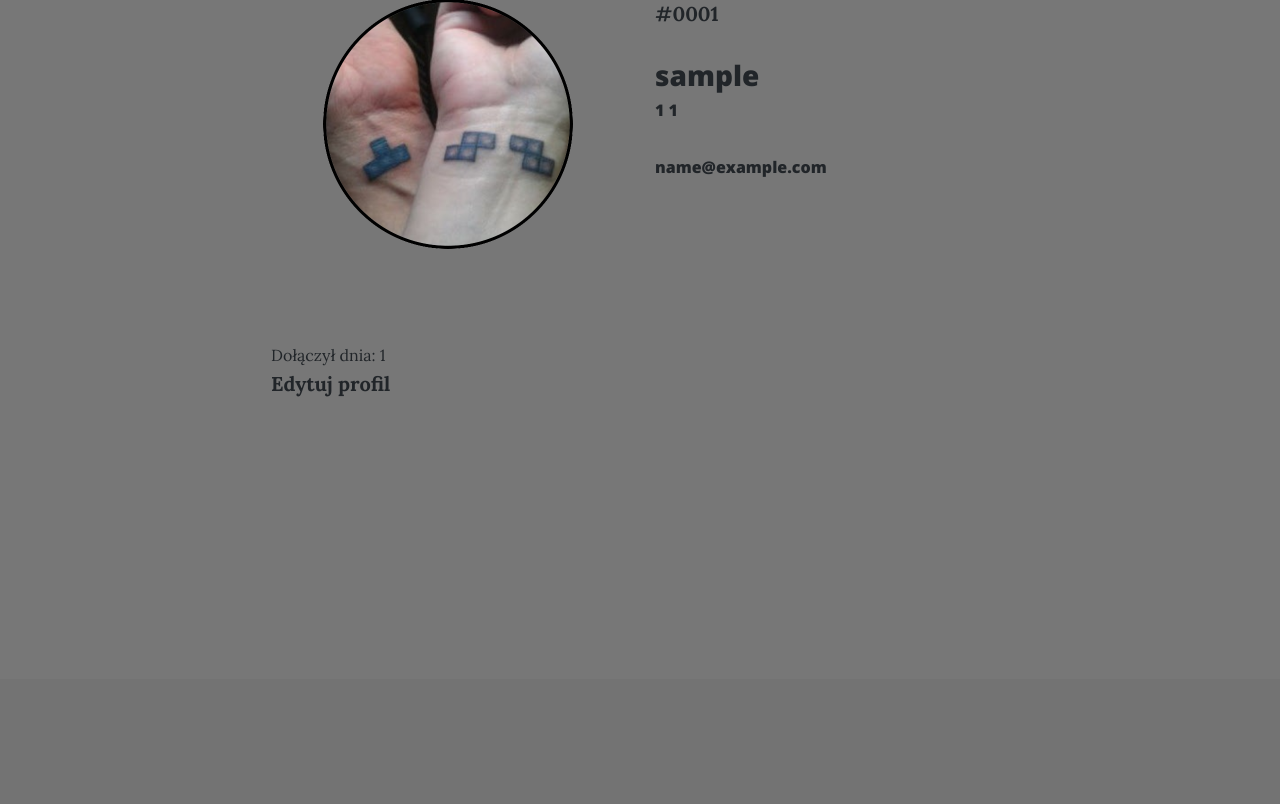
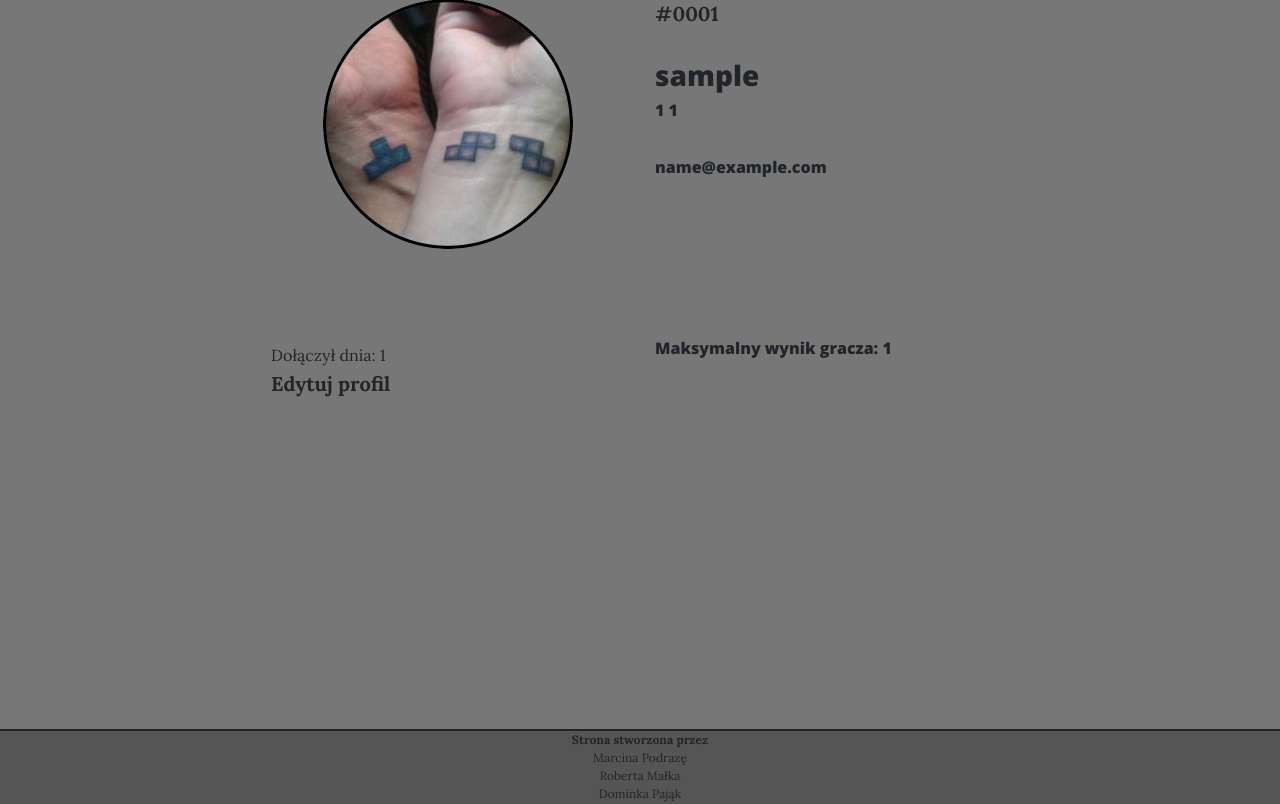
Before and after one commit to dpajak99/php_tetris, a PHP site: page /index.php?page=profile in a window 1280 px wide. Shown: the part 121-925 px from the top of the page. Before the commit the page ends 518 px from the top, so only its background shows below. Run offline with PHP 8.4, Linux system fonts and the light colour scheme; the visitor is signed in with stand-in values (Sample User, id 1); data that the repository does not hold is empty.

Commit message:
Fifth update

```diff
--- a/alert.php
+++ /dev/null
@@ -1,5 +0,0 @@
-<div class="container">
-      <div class="alert alert-primary" role="alert">
-        This is a primary alert—check it out!
-      </div>
-</div>
--- a/css/nasze.css
+++ b/css/nasze.css
@@ -1,7 +1,13 @@
-.profileTable {
-
+.tresc {
+    width: 60%;
+    text-align: center;
 }
 
-.testpajak {
-    color:red;
+.row {
+    text-align: left;
 }
+
+.avRanking {
+    width: 40px;
+    height: 40px;
+}
--- a/db/editprofileSend.php
+++ b/db/editprofileSend.php
@@ -20,7 +20,7 @@ try{
 				$_SESSION = array();
 				session_destroy();
 				session_start();
-				$zapytanie = $pdo->query("SELECT id_gracza, imie, nazwisko, nick, email, data_dolaczenia, id_avatar FROM gracz WHERE email = '".$newEmail."' AND haslo = '".$newPassword."';");
+				$zapytanie = $pdo->query("SELECT gracz.id_gracza, max(punkty) as 'max_punkty', imie, nazwisko, nick, email, data_dolaczenia, id_avatar FROM gracz INNER JOIN sesja ON gracz.id_gracza = sesja.id_gracza WHERE email = '".$newEmail."' AND haslo = '".$newPassword."';");
             foreach($zapytanie as $wiersz){
                 $_SESSION['id_user'] = $wiersz['id_gracza'];
                 $_SESSION['imie'] = $wiersz['imie'];
@@ -29,8 +29,9 @@ try{
                 $_SESSION['email'] = $wiersz['email'];
                 $_SESSION['data_dolaczenia'] = $wiersz['data_dolaczenia'];
                 $_SESSION['id_avatar'] = $wiersz['id_avatar'];
+                $_SESSION['max_punkty'] = $wiersz['max_punkty'];
             }
-					$_SESSION['active'] = true;
+					$_SESSION['active'] = 'true';
 
 				header("Location: ../index.php?page=profile");
             }else{
--- a/db/logowanie.php
+++ b/db/logowanie.php
@@ -21,7 +21,7 @@ try{
         $row_count = $check->rowCount();
         if ($row_count == 1) {
             echo "Hasło prawidłowe!<br />Pomyślnie zalogowano!<br /><br />";
-            $zapytanie = $pdo->query("SELECT id_gracza, imie, nazwisko, nick, email, data_dolaczenia, id_avatar FROM gracz WHERE email = '".$email."' AND haslo = '".$haslo."';");
+            $zapytanie = $pdo->query("SELECT gracz.id_gracza, max(punkty) as 'max_punkty', imie, nazwisko, nick, email, data_dolaczenia, id_avatar FROM gracz INNER JOIN sesja ON gracz.id_gracza = sesja.id_gracza WHERE email = '".$email."' AND haslo = '".$haslo."';");
             foreach($zapytanie as $wiersz){
                 $_SESSION['id_user'] = $wiersz['id_gracza'];
                 $_SESSION['imie'] = $wiersz['imie'];
@@ -30,8 +30,9 @@ try{
                 $_SESSION['email'] = $wiersz['email'];
                 $_SESSION['data_dolaczenia'] = $wiersz['data_dolaczenia'];
                 $_SESSION['id_avatar'] = $wiersz['id_avatar'];
+                $_SESSION['max_punkty'] = $wiersz['max_punkty'];
             }
-            $_SESSION['active'] = true;
+            $_SESSION['active'] = 'true';
 
            header('Location: ../index.php');
         } else {
--- a/index.php
+++ b/index.php
@@ -23,9 +23,12 @@ if (isset($_GET['page']) && $_GET['page'] != ''){
 if(!isset($_GET['page']) || $_GET['page'] == ''){ //|| $_GET['page'] == ''
     $plikZTrescia = "welcome.php";
     include_once($plikZTrescia);
-    include_once("alert.php");
+    if(isset($_GET['access']) && $_GET['access'] == 'denied') {
+        echo '<div class="alert alert-danger">Error: 404! Strony nie znaleziono</div>';
+    }
+    echo '</div>';
 }
 
 //Footer
-include_once("footer.php");
+include_once("pages/footer.php");
 ?>
--- a/nav.php
+++ b/nav.php
@@ -22,7 +22,7 @@
     crossorigin="anonymous">
 
   <!-- Custom fonts for this template -->
-  <link href='css/nasze.css' rel='stylesheet' type='text/css'>
+
   <link href="vendor/font-awesome/css/font-awesome.min.css" rel="stylesheet" type="text/css">
   <link href='https://fonts.googleapis.com/css?family=Lora:400,700,400italic,700italic' rel='stylesheet' type='text/css'>
   <link href='https://fonts.googleapis.com/css?family=Open+Sans:300italic,400italic,600italic,700italic,800italic,400,300,600,700,800'
@@ -32,6 +32,7 @@
   <link href="css/clean-blog.min.css" rel="stylesheet">
   <script src="https://ajax.googleapis.com/ajax/libs/jquery/3.3.1/jquery.min.js"></script>
   <script src="https://maxcdn.bootstrapcdn.com/bootstrap/3.3.7/js/bootstrap.min.js"></script>
+  <link href='css/nasze.css' rel='stylesheet' type='text/css'>
 
 
 </head>
@@ -52,7 +53,7 @@
             <a class="nav-link" href="index.php">Strona główna</a>
           </li>
           <li class="nav-item">
-            <a class="nav-link" href="index.php?page=klienci">O grze</a>
+            <a class="nav-link" href="index.php?page=ogrze">O grze</a>
           </li>
           <li class="nav-item">
             <a class="nav-link" href="">---</a>
--- a/navLog.php
+++ b/navLog.php
@@ -37,9 +37,9 @@
 
   <!-- Custom styles for this template -->
   <link href="css/clean-blog.min.css" rel="stylesheet">
-  <link href='css/nasze.css' rel='stylesheet' type='text/css'>
   <script src="https://ajax.googleapis.com/ajax/libs/jquery/3.3.1/jquery.min.js"></script>
   <script src="https://maxcdn.bootstrapcdn.com/bootstrap/3.3.7/js/bootstrap.min.js"></script>
+  <link href='css/nasze.css' rel='stylesheet' type='text/css'>
 
 
 </head>
--- a/footer.php
+++ b/pages/footer.php
@@ -1,3 +1,11 @@
+
+    <div  style="width: 100%; height: 75px; border-top: solid 2px #222; text-align: center; font-size: 12px; background-color: #555">
+      <b>Strona stworzona przez</b> <br />
+      Marcina Podrazę<br />
+      Roberta Małka<br />
+      Dominka Pająk<br />
+    </div>
+
     <script src="vendor/jquery/jquery.min.js"></script>
     <script src="vendor/bootstrap/js/bootstrap.bundle.min.js"></script>
 
@@ -7,10 +15,6 @@
 
     <!-- Custom scripts for this template -->
     <script src="js/clean-blog.min.js"></script>
-    <script type="text/javascript" src="pages/script.js">
-
-
-		</script>
 
   </body>
 </html>
--- /dev/null
+++ b/pages/ogrze.php
@@ -0,0 +1,3 @@
+<div class="container tresc">
+Legendarna gra zręcznościowa-logiczna, opracowana przez rosyjskiego studenta Aleksieja Pasztinova w 1986 roku. Głównym celem zmagań w Tetris jest układanie spadających do studni klocków w taki sposób, aby tworzyły linie. <br /><br />Program oferuje sześć rodzajów klocków o skomplikowanych kształtach. Każdy z nich można obracać o 90 stopni i tym samym dopasowywać do istniejącej budowli według własnego widzimisię. Po zapełnieniu danej linii, ta znika ze studni, tworząc miejsce na kolejne. Im więcej linii uda nam się pozbyć z ekranu za jednym zamachem (maksymalnie cztery), tym większy bonus punktowy spływa na konto gracza. <br /><br />Po utworzeniu kilku(nastu) linii wzrasta poziom trudności, co powoduje przyspieszenie spadania kolejnych elementów do studni. W późniejszych etapach trzeba wykazać się naprawdę sporym refleksem i w ciągu ułamków sekundy podejmować decyzje, gdzie i jak umieścić dany klocek. <br /><br />Oprawa wizualna Tetrisa nie zachwyca – wszystko w trybie tekstowym, przy użyciu minimalnej ilości kolorów. Dźwięku w ogóle nie ma. Mimo to, rozgrywka potrafi być niezmiernie wciągająca, o czym najlepiej świadczą setki następców zrealizowane na bodaj wszystkie platformy sprzętowe. Tetris na stałe wpisał się do annałów komputerowej rozrywki, głównie jako najczęściej klonowany program w historii branży.<br /><br /><br />
+</div>
--- a/pages/profile.php
+++ b/pages/profile.php
@@ -1,5 +1,12 @@
-<div class="container" style="width: 60%;">
+<div class="container tresc">
   <div class="row">
+    <?php
+    if(!isset($_SESSION['active']) || $_SESSION['active'] != 'true') {
+      header('Location: index.php?access=denied');
+    } else {
+
+
+    ?>
     <div class="col" style="text-align: center;">
       <?php
         include('phpscripts/checkAvatar.php');
@@ -13,15 +20,24 @@
       <h6><?php echo $_SESSION['imie'] ." ". $_SESSION['nazwisko'] ;?></h6><br />
 
       <h6><?php echo $_SESSION['email']."<br />";?></h6>
+
     </div>
   </div>
   <div class="row">
-    <div class="col profileTable">
+    <div class="col">
       <font size="3">Dołączył dnia: <?php echo $_SESSION['data_dolaczenia']; ?></font><br />
       <b class="editProfileButton" data-toggle="modal" data-target="#editProfile">Edytuj profil</b>
       <?php
         include('phpscripts/editprofile.php');
       ?>
     </div>
-  </div>
+    <div class="col">
+      <h6>Maksymalny wynik gracza: <b><?php echo $_SESSION['max_punkty'];?></b></h6>
+    </div>
+    </div>
+    </div>
+    <?php
+    }
+    ?>
+<br /><br /><br /><br /><br /><br /><br /><br /><br /><br /><br />
 </div>
--- a/phpscripts/editprofile.php
+++ b/phpscripts/editprofile.php
@@ -1,5 +1,5 @@
 <!-- Modal -->
-  <div class="modal fade" id="editProfile" tabindex="-1" role="dialog" aria-labelledby="exampleModalLabel" aria-hidden="true">
+<div class="modal fade" id="editProfile" tabindex="-1" role="dialog" aria-labelledby="exampleModalLabel" aria-hidden="true">
     <div class="modal-dialog" role="document">
       <div class="modal-content">
         <div class="modal-header">
@@ -16,12 +16,12 @@
                 <div class="col"> Nazwisko:<br /></div>
             </div>
             <div class="row">
-                <div class="col"><input class="form-control" style="width: 100%" type='text' name="edit_imie" value="<?php echo $_SESSION['imie']; ?>" placeholder="<?php echo $_SESSION['imie']; ?>" /><br /><br /></div>
-                <div class="col"><input class="form-control" style="width: 100%" type='text' name="edit_nazwisko" value="<?php echo $_SESSION['nazwisko']; ?>" placeholder="<?php echo $_SESSION['nazwisko']; ?>" /><br /><br /></div>
+                <div class="col"><input class="form-control" style="width: 100%" type='text' id="edit_imie" name="edit_imie" value="<?php echo $_SESSION['imie']; ?>"  /><br /><br /></div>
+                <div class="col"><input class="form-control" style="width: 100%" type='text' id="edit_nazwisko" name="edit_nazwisko" value="<?php echo $_SESSION['nazwisko']; ?>"  /><br /><br /></div>
             </div>
             <div class="row">
                 <div class="col">Email:</div>
-                 <div class="col"> <input class="form-control" type='text' name="edit_email" value="<?php echo $_SESSION['email']; ?>" placeholder="<?php echo $_SESSION['email']; ?>" /> <br /><br /></div>
+                 <div class="col"> <input class="form-control" type='text' id="edit_email" name="edit_email" value="<?php echo $_SESSION['email']; ?>" /> <br /><br /></div>
             </div>
             <div class="row">
                 <div class="col">Stare hasło:</div>
@@ -29,7 +29,7 @@
             </div>
             <div class="row">
                 <div class="col">Nowe hasło:</div>
-                 <div class="col"> <input class="form-control" type='password' id="new_pass" value="new_pass" placeholder="Nowe hasło" /> </div>
+                 <div class="col"> <input class="form-control" type='password' id="new_pass" value="" placeholder="Nowe hasło" /> </div>
             </div>
             <div class="row">
                 <div class="col">Powtórz hasło:</div>
@@ -50,20 +50,24 @@
             <input type="text" name="idavatarsend" id="idavatarsend" style="display: none;"/>
             <div class="row">
                 <div class="col"></div>
-                <div class="col"><button type="submit" class="btn btn-primary"> Aktualizuj </button></div>
+                <div class="col"><button type="submit" id="przycisk56" class="btn btn-primary"> Aktualizuj </button></div>
             </div>
+        </div>
           </form>
           <script type="text/javascript">
           var stareHaslo = document.getElementById('old_password');
           var pass1 = document.getElementById('new_pass');
           var pass2 = document.getElementById('new_pass2');
+          var edit_imie = document.getElementById('edit_imie');
+          var edit_nazwisko = document.getElementById('edit_nazwisko') ;
+          var edit_email = document.getElementById('edit_email');
+          var przycisk56 = document.getElementById('przycisk56');
+          var edytuj = document.getElementById('edytuj');
+          var pf1=true;
+          var pf2=true;
+          var pf3=true;
 
-
-          stareHaslo.addEventListener('keyup', checkNewPass);
-          pass1.addEventListener('keyup', sprawdzPoprawnosc);
-          pass2.addEventListener('keyup', sprawdzPoprawnosc);
-
-
+          przycisk56.disabled=true;
 
             function checkNewPass() {
                 stareHaslo = document.getElementById('old_password');
@@ -83,8 +87,10 @@
                             //alert('<?php echo $haslo; ?>');
                                 if( stareHaslo.value != '<?php echo $haslo; ?>') {
                                     stareHaslo.style.backgroundColor = 'red';
+                                    pf1 = true;
                                 } else if(stareHaslo.value == '<?php echo $haslo; ?>') {
                                     stareHaslo.style.backgroundColor = 'lightgreen';
+                                    pf1 = false;
                                 }
                         <?php
 
@@ -102,8 +108,10 @@
 
                 if( pass1.value != pass2.value) {
                     pass2.style.backgroundColor = 'red';
+                    pf2 = true;
                 } else if(pass1.value == pass2.value) {
-                  pass2.style.backgroundColor = 'lightgreen';
+                    pass2.style.backgroundColor = 'lightgreen';
+                    pf2 = false;
                }
             }
             var stat = 0;
@@ -136,6 +144,34 @@
                 }
             }
 
+
+        function checkAll(){
+            if(stareHaslo.value == "" || pass1.value == "" || pass2.value == "" || edit_imie.value == "" || edit_nazwisko.value == "" || edit_email.value == ""){
+                pf3 = true;
+            }
+            else{
+                pf3 = false;
+            }
+        }
+
+        function pf(){
+            if(pf1 == false && pf2 == false && pf3 == false){
+                przycisk56.disabled = false;
+            } else {
+                przycisk56.disabled = true;
+            }
+        }
+            stareHaslo.addEventListener('keyup',checkAll);
+            pass1.addEventListener('keyup',checkAll);
+            pass2.addEventListener('keyup',checkAll);
+            edit_imie.addEventListener('keyup',checkAll);
+            edit_nazwisko.addEventListener('keyup',checkAll);
+            edit_email.addEventListener('keyup',checkAll);
+            stareHaslo.addEventListener('keyup', checkNewPass);
+            pass1.addEventListener('keyup', sprawdzPoprawnosc);
+            pass2.addEventListener('keyup', sprawdzPoprawnosc);
+            document.addEventListener('keyup',pf);
+
           </script>
         </div>
       </div>
```
Also changed, not shown: gra.php (+14 -3 lines), pages/ranking.php (+18 -4 lines), pages/rejestracja.php (+35 -17 lines), welcome.php (+17 -1 lines). Lines whose indentation alone changed are shown as unchanged.
